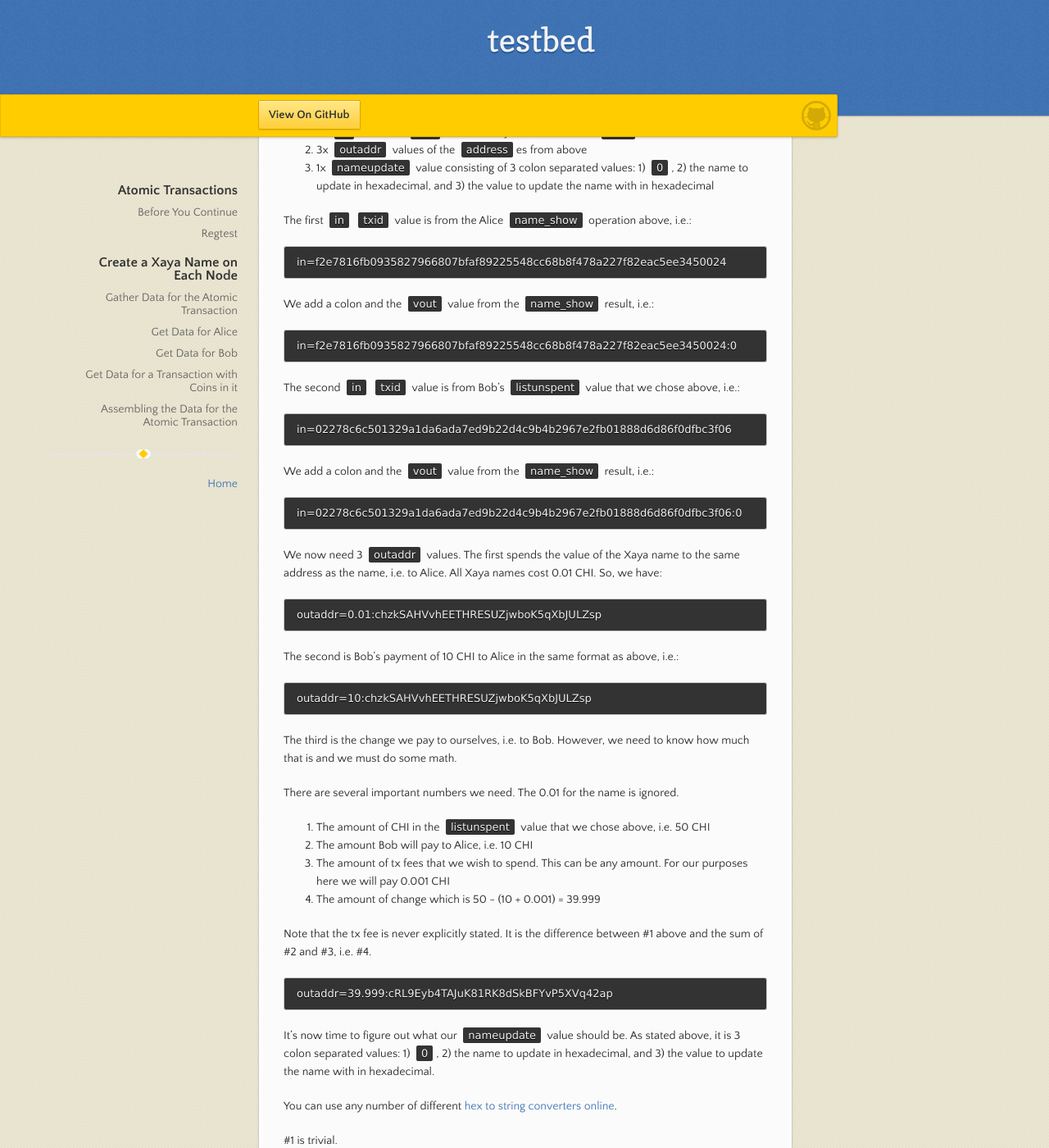
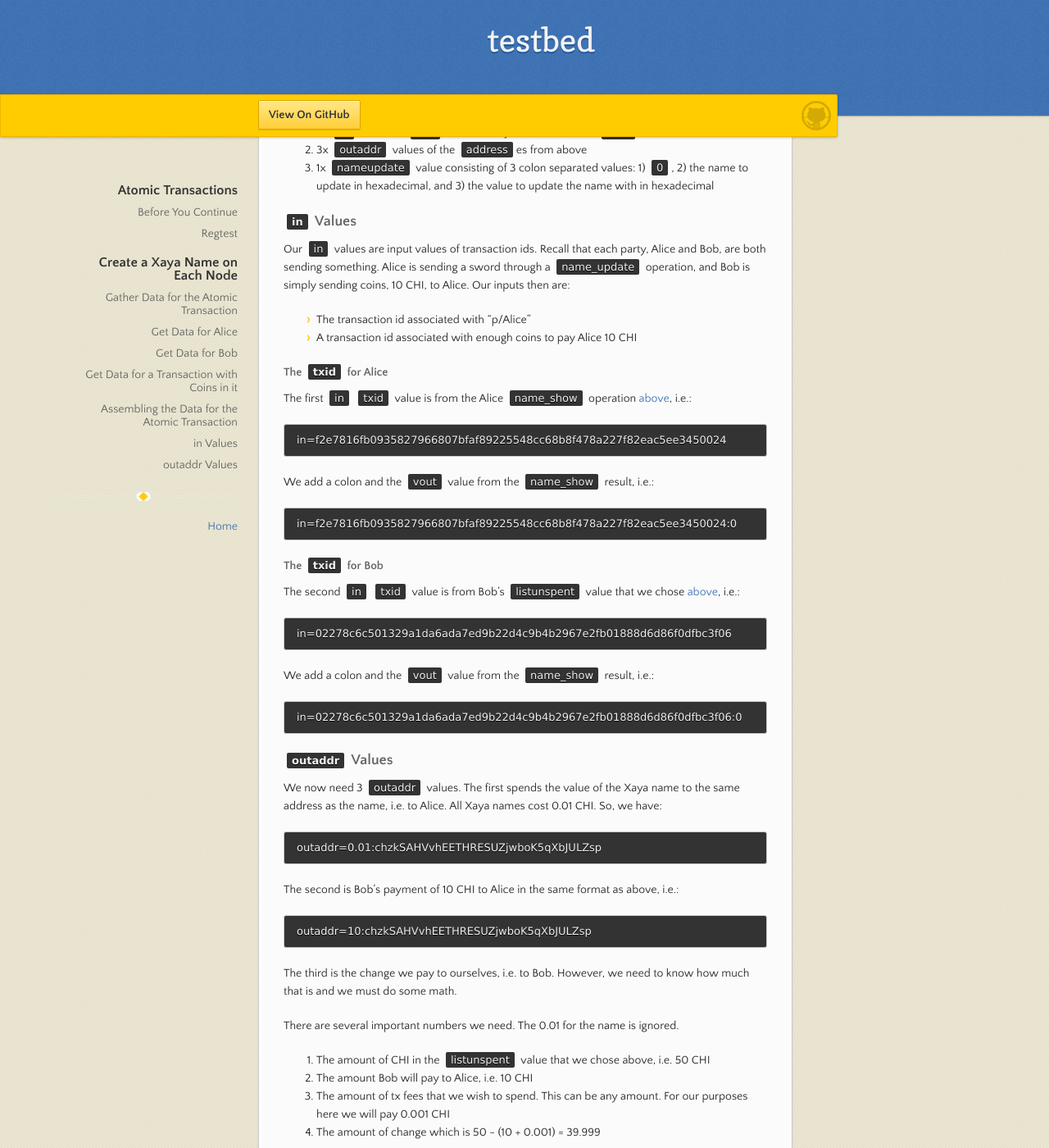
Before and after one commit to RenegadeMinds/testbed, a Jekyll site: the page built from Atomic Transactions.md, in a window 1280 px wide and 1400 px high, scrolled down 4336 px. Shown: the whole window at 82% size. Built offline with Jekyll 4.4.1, drawn with Linux system fonts in a browser that asks for light colours; our own code applies the rules of GitHub Pages for plain Markdown files; the repository's description, which GitHub fills in, is left out.

Commit message:
Update Atomic Transactions.md

```diff
--- a/Atomic Transactions.md
+++ b/Atomic Transactions.md
@@ -167,7 +167,16 @@
 1. 3x `outaddr` values of the `address`es from above
 1. 1x `nameupdate` value consisting of 3 colon separated values: 1) `0`, 2) the name to update in hexadecimal, and 3) the value to update the name with in hexadecimal
 
-The first `in` `txid` value is from the Alice `name_show` operation above, i.e.:
+### `in` Values
+
+Our `in` values are input values of transaction ids. Recall that each party, Alice and Bob, are both sending something. Alice is sending a sword through a `name_update` operation, and Bob is simply sending coins, 10 CHI, to Alice. Our inputs then are:
+
+- The transaction id associated with "p/Alice"
+- A transaction id associated with enough coins to pay Alice 10 CHI
+
+#### The `txid` for Alice
+
+The first `in` `txid` value is from the Alice `name_show` operation [above](#get-data-for-alice), i.e.:
 
     in=f2e7816fb0935827966807bfaf89225548cc68b8f478a227f82eac5ee3450024
 
@@ -175,13 +184,17 @@
 
     in=f2e7816fb0935827966807bfaf89225548cc68b8f478a227f82eac5ee3450024:0
 
-The second `in` `txid` value is from Bob's `listunspent` value that we chose above, i.e.:
+#### The `txid` for Bob
+
+The second `in` `txid` value is from Bob's `listunspent` value that we chose [above](#get-data-for-a-transaction-with-coins-in-it), i.e.:
 
     in=02278c6c501329a1da6ada7ed9b22d4c9b4b2967e2fb01888d6d86f0dfbc3f06
 
 We add a colon and the `vout` value from the `name_show` result, i.e.:
 
     in=02278c6c501329a1da6ada7ed9b22d4c9b4b2967e2fb01888d6d86f0dfbc3f06:0
+
+### `outaddr` Values
 
 We now need 3 `outaddr` values. The first spends the value of the Xaya name to the same address as the name, i.e. to Alice. All Xaya names cost 0.01 CHI. So, we have:
 
```
